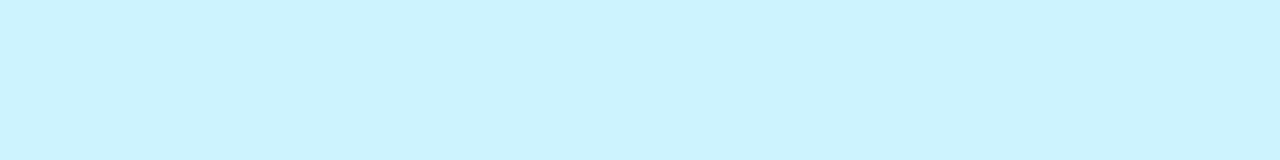
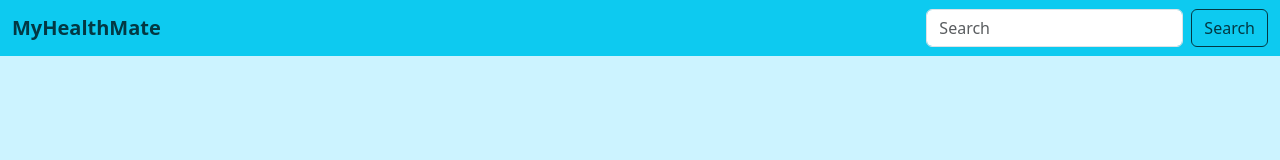
Before and after one commit to likhilavyd/HackOrbit_HackIt, a plain HTML site: page index.html in a window 1280 px wide. Drawn offline with nearby package versions, Linux system fonts and the light colour scheme.

Commit message:
Refactor navbar structure and add search functionality in index.html

```diff
--- a/index.html
+++ b/index.html
@@ -10,7 +10,26 @@
 </head>
 <body style="background-color: #CCF3FF;">
     <!-- Navbar -->
+     <div>
+        <nav class="navbar navbar-expand-lg navbar-dark fixed-top" style="background-color: #0dcaf0;">
+            <div class="container-fluid">
+            <a class="navbar-brand colo" href="index.html" style="color: #033843"><b>MyHealthMate</b></a>
+            <button class="navbar-toggler" type="button" data-bs-toggle="collapse" data-bs-target="#navbarSupportedContent"
+                aria-controls="navbarSupportedContent" aria-expanded="false" aria-label="Toggle navigation">
+                <span class="navbar-toggler-icon"></span>
+            </button>
 
+            <div class="collapse navbar-collapse" id="navbarSupportedContent">
+                <!-- Right aligned form with bell + search -->
+                <form class="d-flex ms-auto align-items-center">
+                <!-- Search Bar -->
+                <input class="form-control me-2" type="search" placeholder="Search" aria-label="Search">
+                <button class="btn" style="color: #033843; border-color: #033843;" type="submit">Search</button>
+                </form>
+            </div>
+            </div>
+        </nav>
+        </div>
 
 </body>
 </html>
```
